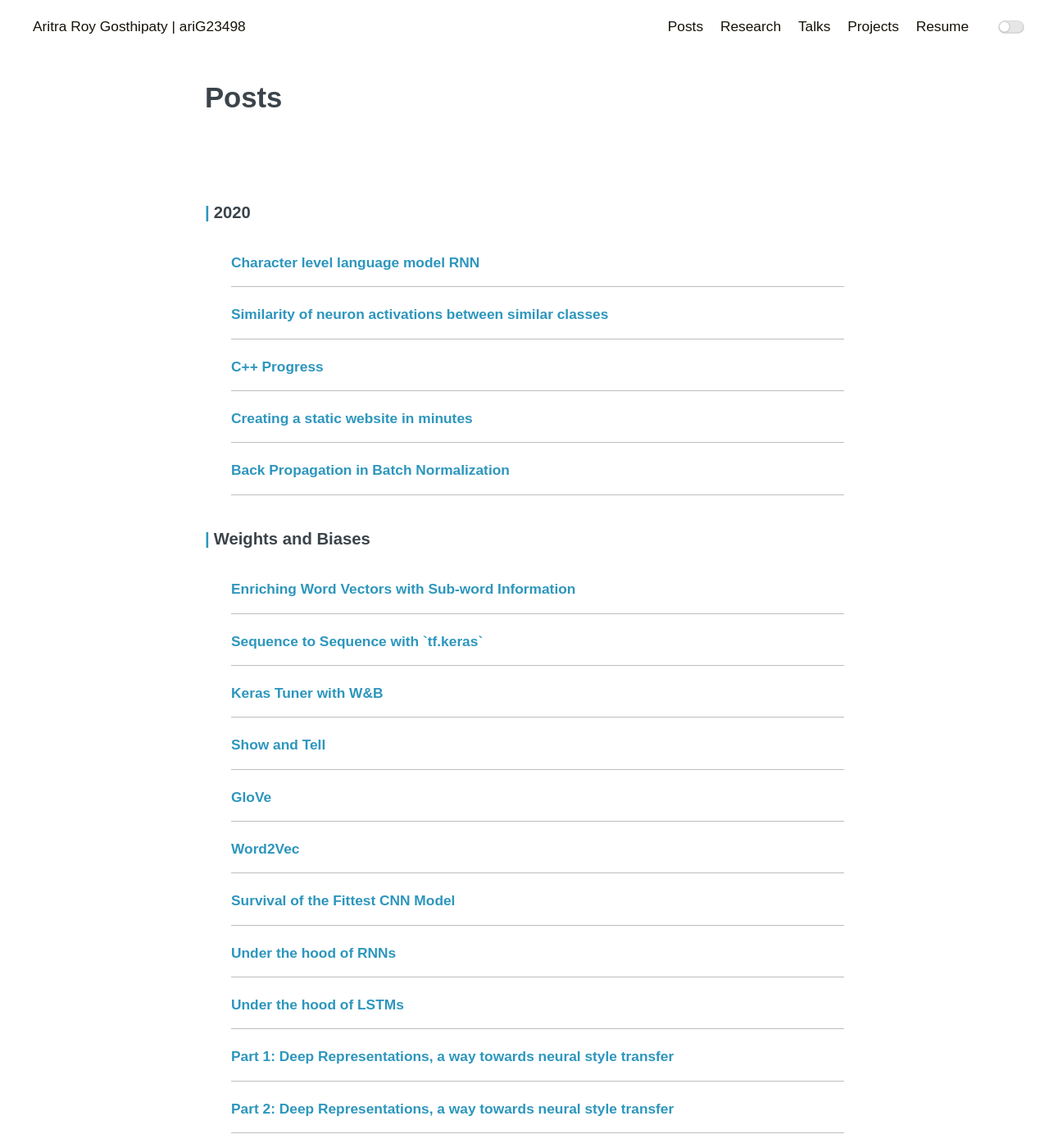
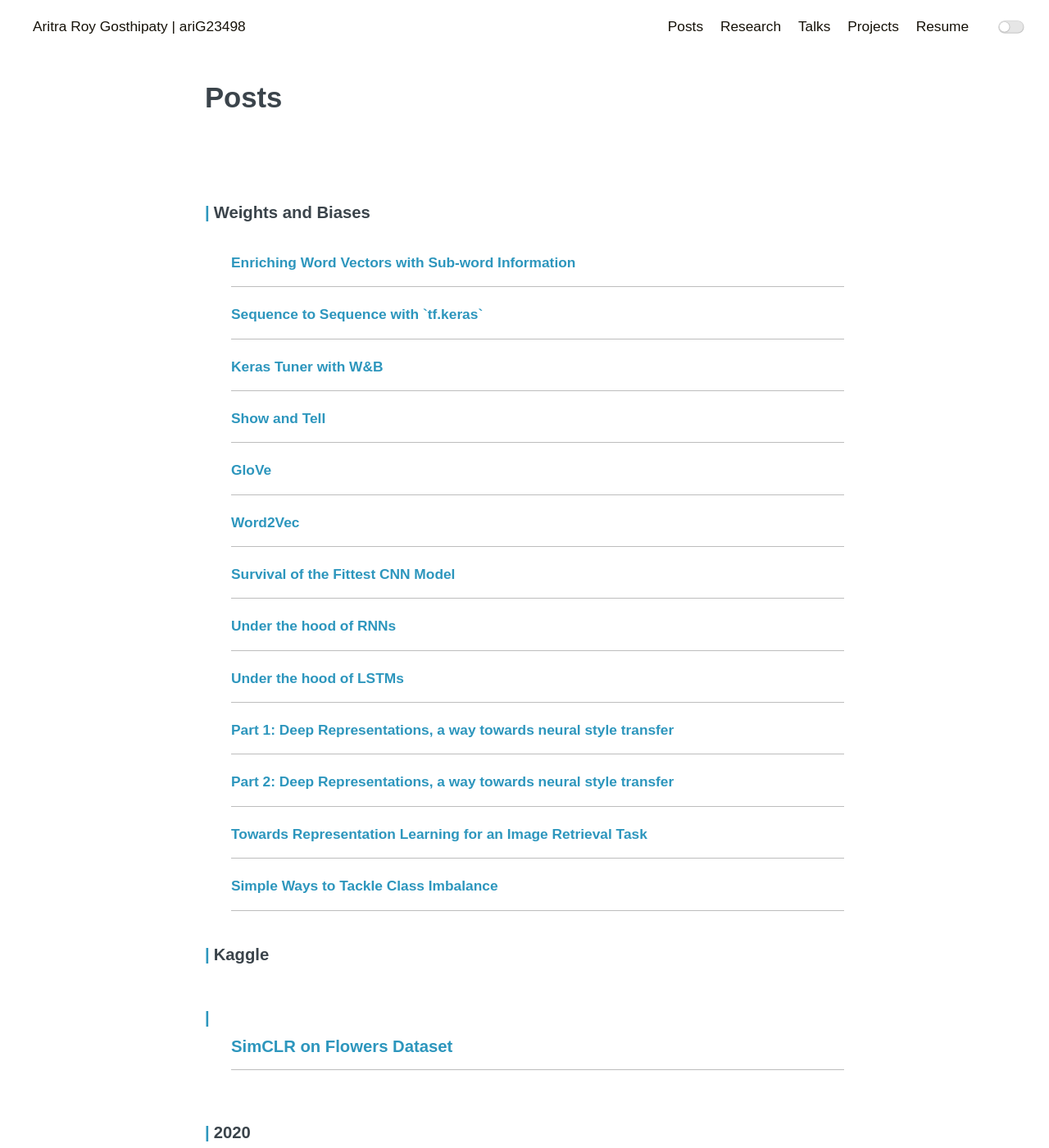
Before and after one commit to ariG23498/ariG23498.github.io, a Jekyll site: the page built from blogs.md, in a window 1280 px wide and 1400 px high. Shown: the whole window at 82% size. Built offline with Jekyll 4.4.1, drawn with Linux system fonts in a browser that asks for light colours; some of the changed text lies outside the part shown.

Commit message:
update blogs

```diff
--- a/blogs.md
+++ b/blogs.md
@@ -7,15 +7,6 @@ permalink: /posts
 <!-- Write the Post page here -->
 <div class="main">
 <div class="post-wrap archive">
-    <h3>2020</h3>
-    {% for post in site.posts %}
-    <article class="archive-item">
-        <a class="archive-item-link" href="{{ post.url }}" target="_blank" rel="noopener noreferrer">{{ post.title }}</a>
-    </article>
-    {% endfor %}
-    <article class="archive-item">
-        <a class="archive-item-link" href="{{site.url}}/assets/BatchNorm.pdf" target="_blank" rel="noopener noreferrer">Back Propagation in Batch Normalization</a>
-    </article>
     <h3>Weights and Biases</h3>
     <article class="archive-item">
         <a class="archive-item-link" href="http://bit.ly/enrich_sub" target="_blank" rel="noopener noreferrer">Enriching Word Vectors with Sub-word Information</a>
@@ -56,6 +47,19 @@ permalink: /posts
     <article class="archive-item">
         <a class="archive-item-link" href="https://app.wandb.ai/authors/class-imbalance/reports/Simple-Ways-to-Tackle-Class-Imbalance--VmlldzoxODA3NTk" target="_blank" rel="noopener noreferrer">Simple Ways to Tackle Class Imbalance</a>
     </article>
+    <h3>Kaggle<h3>
+     <article class="archive-item">
+        <a class="archive-item-link" href="https://www.kaggle.com/aritrag/simclr" target="_blank" rel="noopener noreferrer">SimCLR on Flowers Dataset</a>
+    </article>
+    <h3>2020</h3>
+    {% for post in site.posts %}
+    <article class="archive-item">
+        <a class="archive-item-link" href="{{ post.url }}" target="_blank" rel="noopener noreferrer">{{ post.title }}</a>
+    </article>
+    {% endfor %}
+    <article class="archive-item">
+        <a class="archive-item-link" href="{{site.url}}/assets/BatchNorm.pdf" target="_blank" rel="noopener noreferrer">Back Propagation in Batch Normalization</a>
+    </article>
     <h3>Medium</h3>
     <article class="archive-item">
         <a class="archive-item-link" href="https://medium.com/xperience/hexato-13c91badc770" target="_blank" rel="noopener noreferrer">Hexato</a>
```
